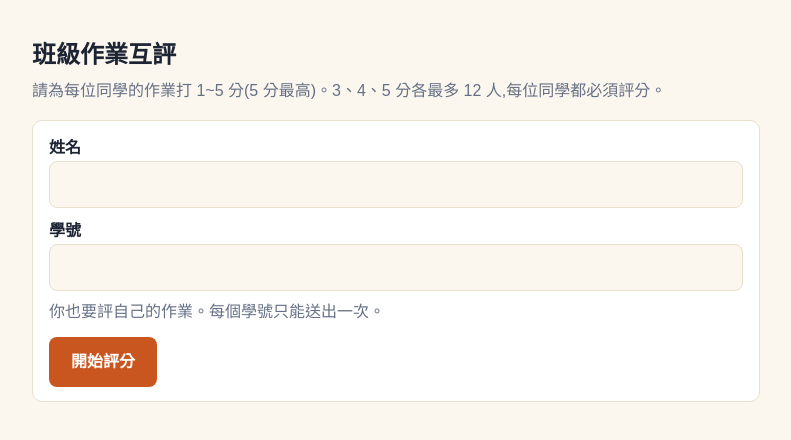
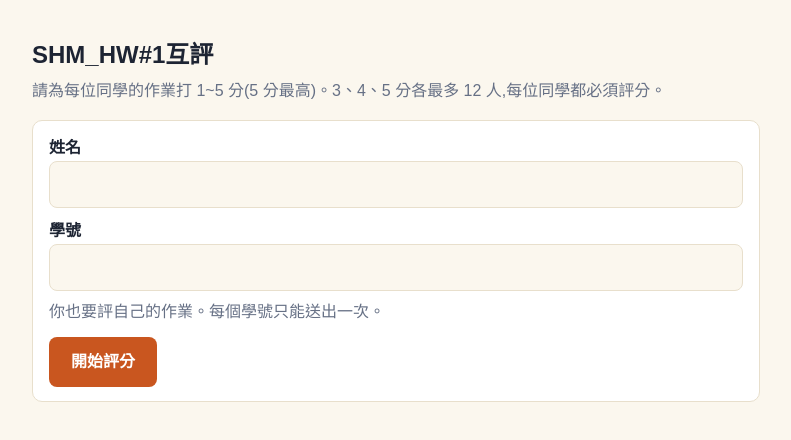
Before and after one commit to gillianlin/1121_SHM_Peer_Evaluation, a plain HTML site: page index.html in a window 1280 px wide. Shown: the whole page, without its empty margins (244-1035 px from the left). Drawn offline with Linux system fonts and the light colour scheme.

Commit message:
Update index.html

```diff
--- a/index.html
+++ b/index.html
@@ -77,7 +77,7 @@ button:focus-visible{outline:3px solid var(--accent);outline-offset:2px}
 <script>
 /* ========== 設定區:改這裡就好 ========== */
 const CONFIG = {
-  title: "班級作業互評",
+  title: "SHM_HW#1互評",
   // 貼上 Google Apps Script 部署後的網頁應用程式網址(見 Code.gs 說明);留空則為測試模式
   endpoint: "https://script.google.com/macros/s/AKfycbxBm0o0zn6ltdv29ITj8MhC37NAI_tqC1XKvMo4SBNZN_Rt_s-n8MyLQqBsEfTpeoFr/exec",
   // 學生名單:座號依序為 1~64。把「同學01」換成真實姓名;也可在姓名後用 | 附上作業連結,如 "王小明|https://..."
```
